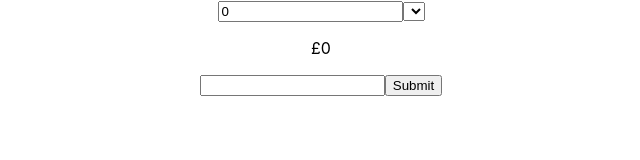
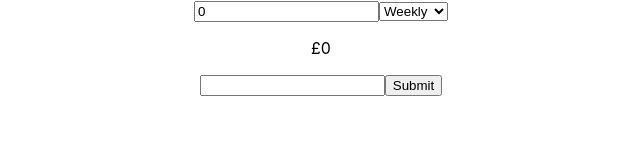
Before and after one commit to EddWills95/flatfair-exercise, a React (Create React App) app: page / in a window 1280 px wide. Shown: the top 160 px of the page, without its empty margins (319-959 px from the left). Built offline with nearby package versions, Linux system fonts and the light colour scheme.

Commit message:
add rent select value change

```diff
--- a/src/components/form/Form.js
+++ b/src/components/form/Form.js
@@ -12,6 +12,7 @@ export default class Form extends Component {
 
     this.state = {
       rent: 0,
+      rentSelect: 0,
       postcode: '',
       membershipFee: 0,
       apiResponse: {
@@ -32,6 +33,8 @@ export default class Form extends Component {
   }
 
   calculateMembership() {
+    if (this.state.rent === 0) return 0;
+
     let membershipFee = 0.0;
     // if fixed
     if (this.state.apiResponse.fixed_membership_fee) {
@@ -59,9 +62,15 @@ export default class Form extends Component {
     return(
       <div className="Form">
         <form>
-          <input id="rent" onChange={this.handleInput.bind(this)} value={this.state.rent} type="number" />
+          <input id="rent" onChange={this.handleInput.bind(this)}
+                 value={this.state.rentSelect > 0 ? this.state.rent * 4 : this.state.rent}
+                 type="number"
+          />
 
-          <select id="rent-selector" />
+          <select id="rentSelect" value={this.state.rentSelect} onChange={this.handleInput.bind(this)}>
+            <option value={0}>Weekly</option>
+            <option value={1}>Monthly</option>
+          </select>
 
           <p id="membership-fee">{`£${this.state.membershipFee}`}</p>
 
```
Also changed, not shown: 1 other file (tests, documents, lock files or other folders).
